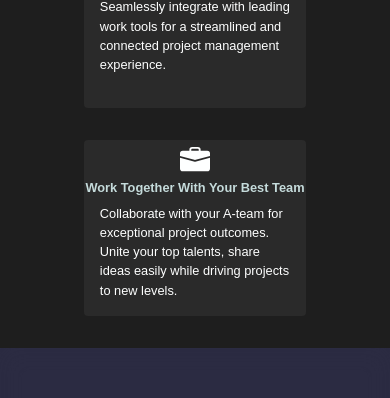
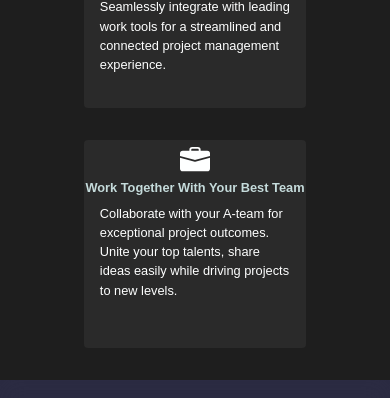
Before and after one commit to Dsmalldara/ProTask, a React (Vite) app: page / in a window 390 px wide. Shown: the part 1132-1530 px from the top of the page. Built offline with nearby package versions, Linux system fonts and the light colour scheme.

Commit message:
added height to benefits.js

```diff
--- a/src/Components/Benefits.jsx
+++ b/src/Components/Benefits.jsx
@@ -68,7 +68,7 @@ function Benefits() {
       <motion.div
         transition={{ duration: 0.5 }}
         onClick={() => handleSegmentClick(3)}
-        className={`md:w-[27%] w-[57%] lg:h-[11.5rem] md:h-[13.9rem] pb-[1rem] h-[11rem] rounded-[4px]   bg-[#5a595933] ${
+        className={`md:w-[27%] w-[57%] lg:h-[11.5rem] md:h-[13.9rem]  h-[13rem] rounded-[4px]   bg-[#5a595933] ${
           activeSegment === 3 ? "border-b-2 border-blue-500" : ""
         }`}
         initial={{ opacity: 0, x: "9rem" }}
```
